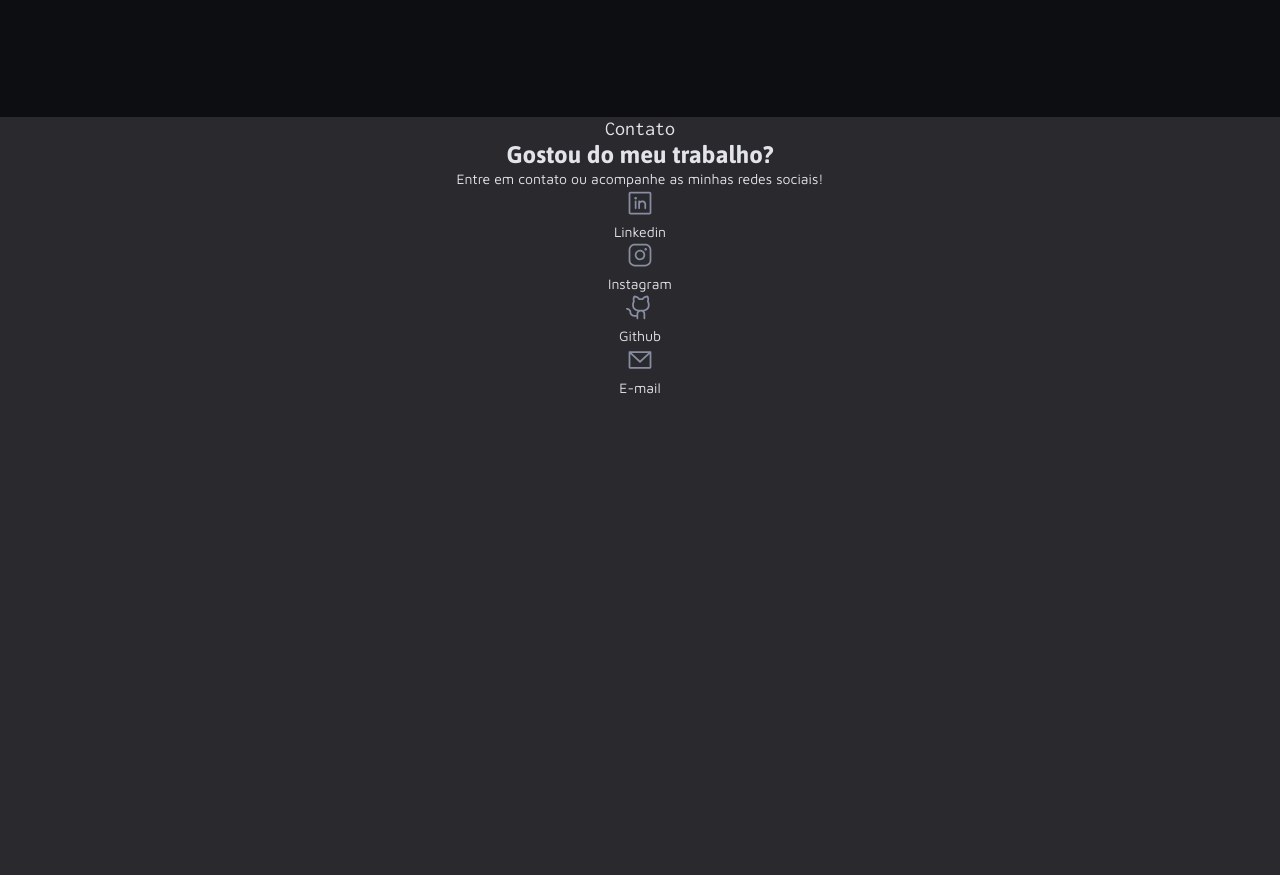
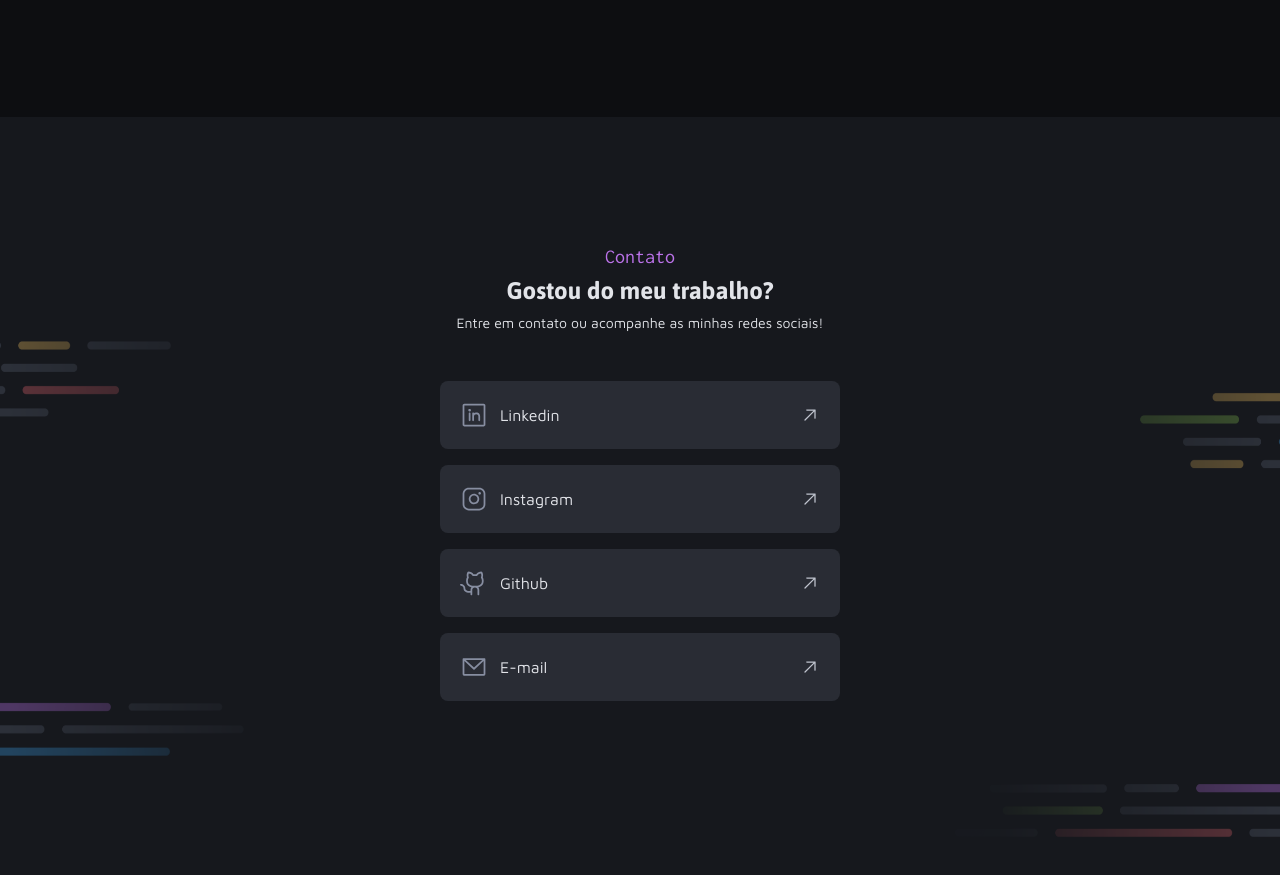
Before and after one commit to Chiarelo/desafio-portfolio-dev, a plain HTML site: page index.html in a window 1280 px wide. Shown: the part 2029-2904 px from the top of the page. Before the commit the page ends 2427 px from the top, so only its background shows below. Drawn offline with Linux system fonts and the light colour scheme.

Commit message:
ajustes finais

```diff
--- a/styles/index.css
+++ b/styles/index.css
@@ -1,3 +1,4 @@
 @import url(global.css);
 @import url(utilities.css);
 @import url(sections.css);
+@import url(footer.css);
```
